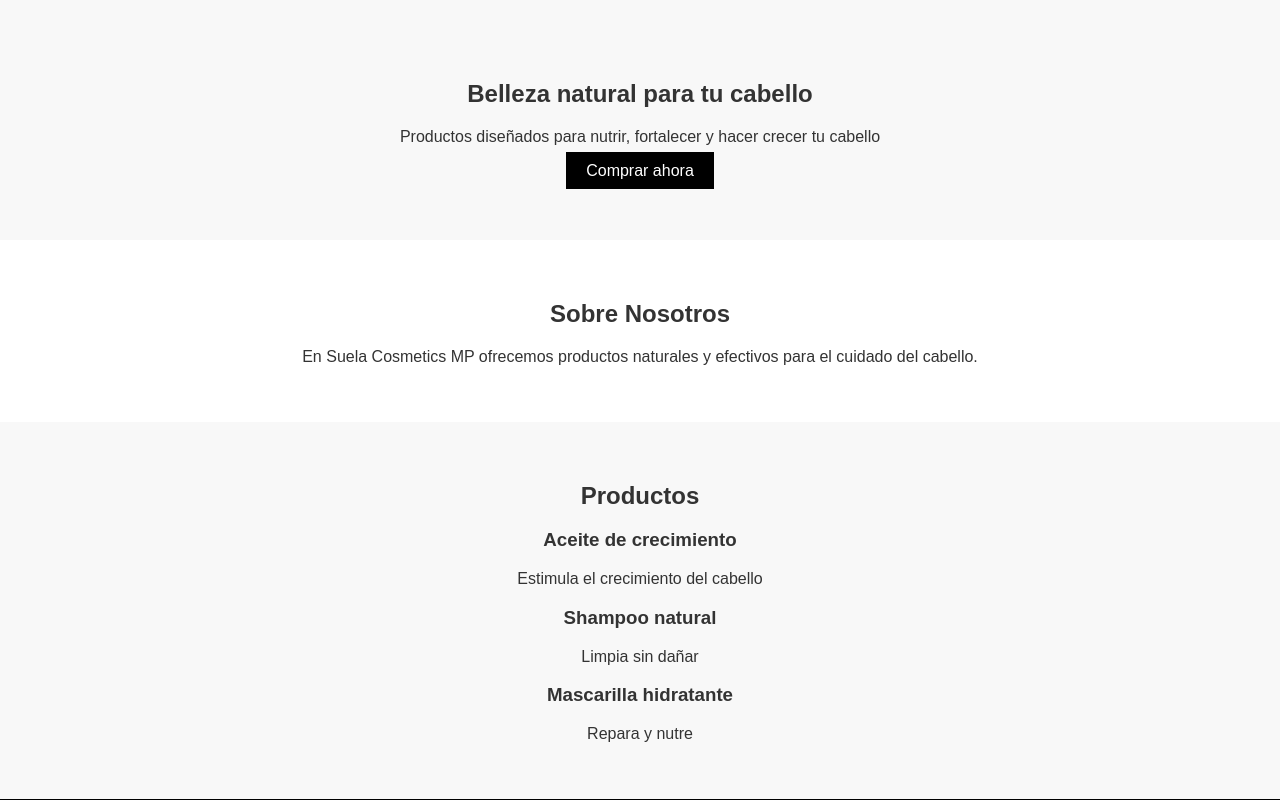
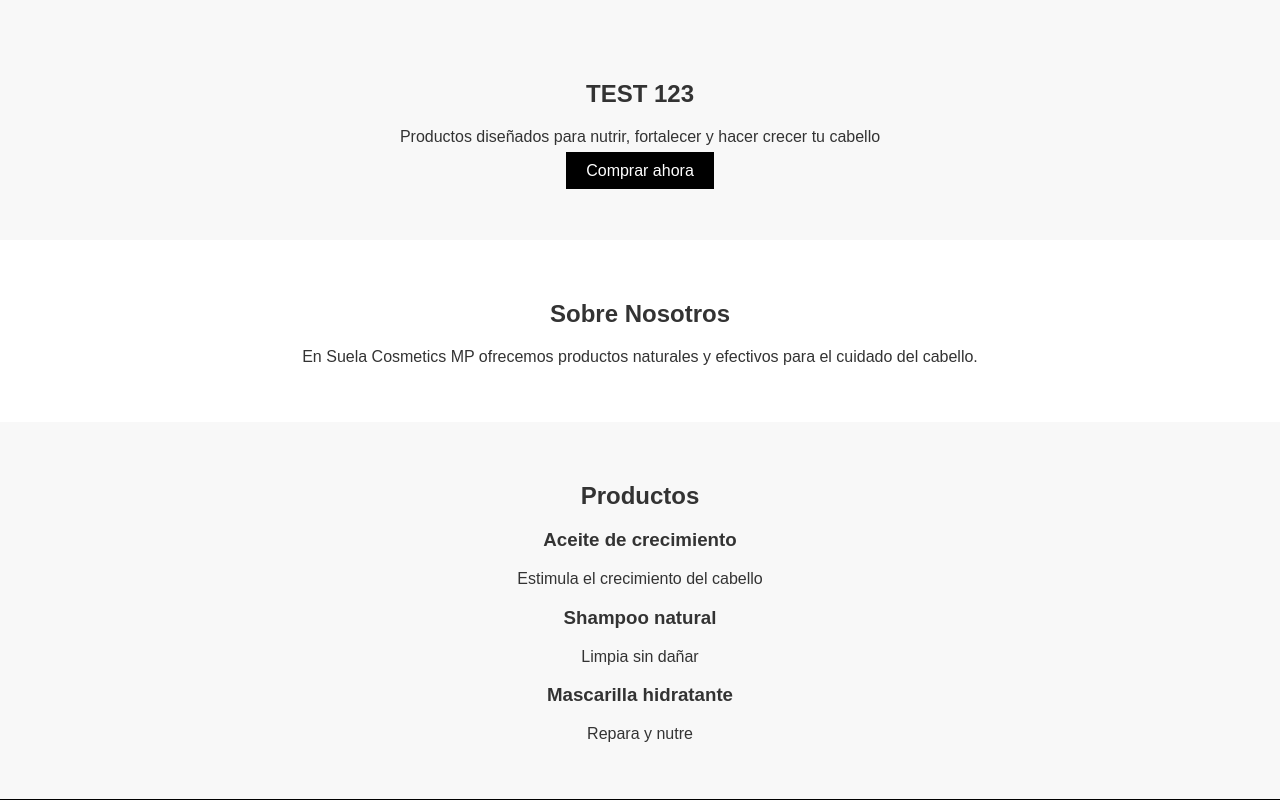
Before and after one commit to Marco-rgb12/Suela-landing, a plain HTML site: page index.html in a window 1280 px wide. Shown: the top 800 px of the page. Drawn offline with Linux system fonts and the light colour scheme.

Commit message:
Change header text to 'TEST 123'

```diff
--- a/index.html
+++ b/index.html
@@ -9,7 +9,7 @@
 <body style="margin:0;font-family:Arial;background:#fff;color:#333;">
 
   <section style="padding:60px;text-align:center;background:#f8f8f8;">
-    <h1>Belleza natural para tu cabello</h1>
+    <h1>TEST 123</h1>
     <p>Productos diseñados para nutrir, fortalecer y hacer crecer tu cabello</p>
     <a href="#productos" style="background:black;color:white;padding:10px 20px;text-decoration:none;">Comprar ahora</a>
   </section>
```
